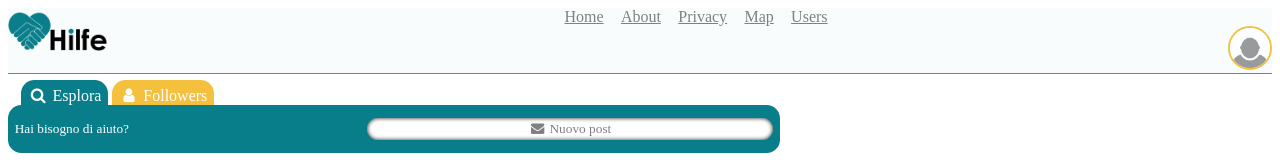
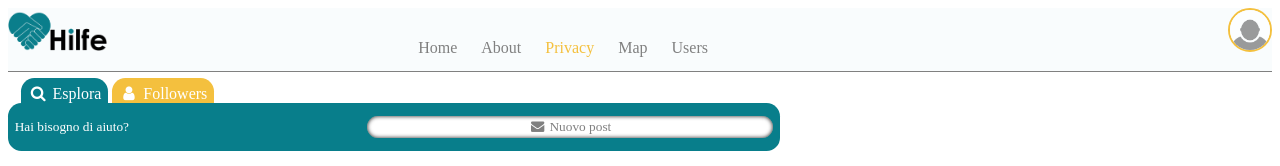
Before and after one commit to leo-tasso/Hilfe, a PHP site: page /html/home.html in a window 1280 px wide. Shown: the top 166 px of the page. Run offline with PHP 8.4, Linux system fonts and the light colour scheme; some libraries are stand-ins or nearby versions.

Commit message:
fix desktop bar

```diff
--- a/css/style.css
+++ b/css/style.css
@@ -117,21 +117,15 @@ body>header>nav>div a{
       display: none;
     }
 
-    .desktopbar{
-      display:block;
-    }
-
-    .topbar{
+    .topbar .logo, .topbar .profilo, .topbar .desktopbar{
       display:inline-block;
     }
 
-    .logo{
-      float:left;
-    }
-
     .desktopbar{
+      display:block;
       text-align: center;
-      margin-top:10;
+      width:50%;
+      margin:10pt 10%;
     }
 
     .profilo{
@@ -139,8 +133,17 @@ body>header>nav>div a{
     }
 
     .desktopbar a{
-      margin-left: 10pt;
+      margin-left: 15pt;
+      text-decoration: none;
+
+    }
+
+    .desktopbar a:not(.privacy){
       color:grey;
     }
 
+    .privacy{
+      color:#f4c03e;
+    }
+
    }
```
